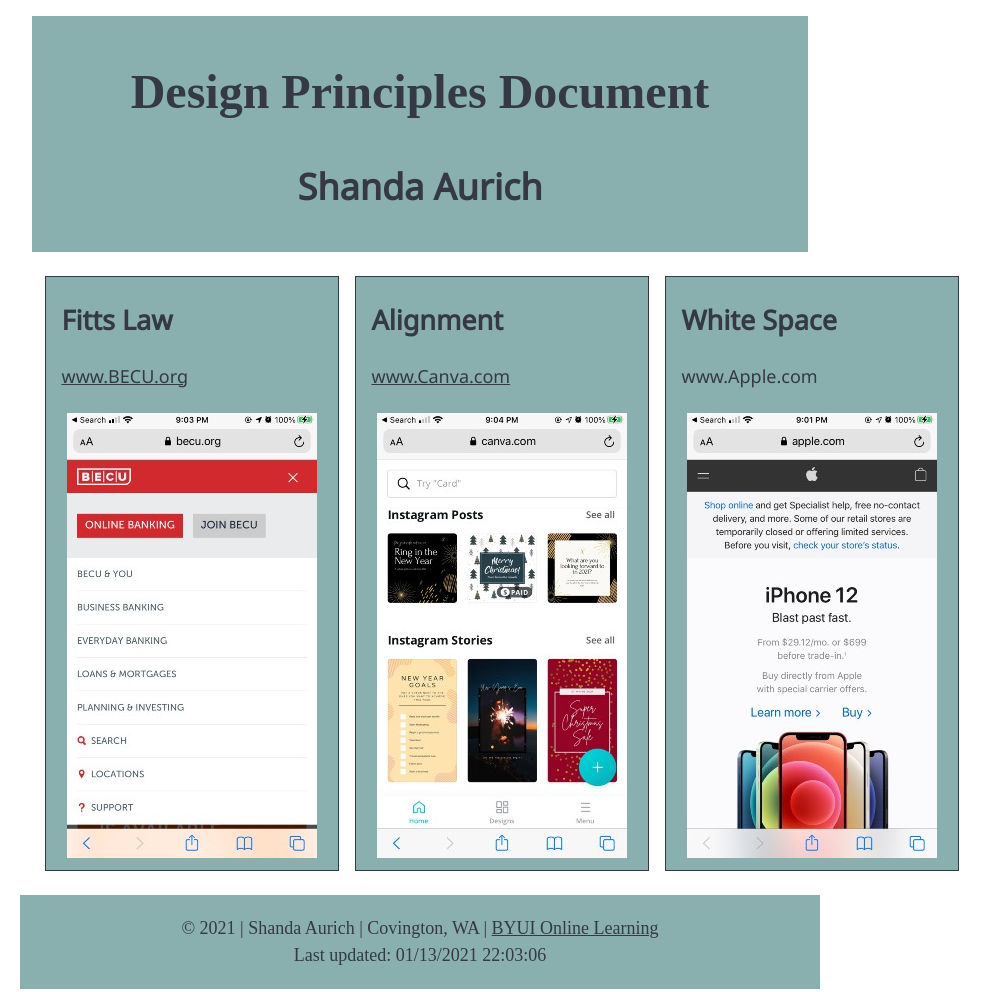
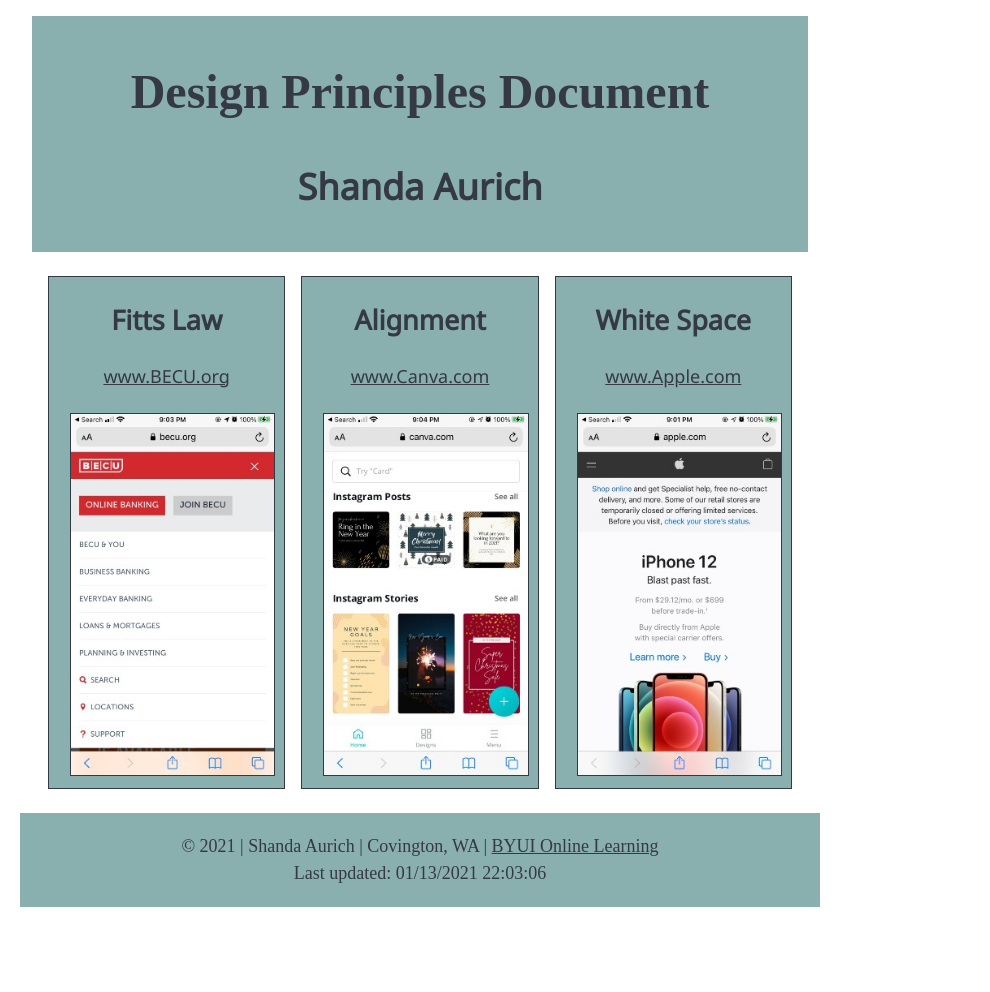
Before and after one commit to Shandarae1/shandarae1.github.io, a plain HTML site: page Lesson2/design-principles.html in a window 1280 px wide. Shown: the whole page, without its empty margins (220-1210 px from the left). After the commit the page ends 923 px from the top, so only its background shows below. Drawn offline with Linux system fonts and the light colour scheme; a web font is replaced by a local one.

Commit message:
fixed css

```diff
--- a/Lesson2/css/l2small.css
+++ b/Lesson2/css/l2small.css
@@ -7,12 +7,27 @@ body {
 
 /* phone or baseline view--------------*/
 
+main {
+  max-width: 760px;
+  margin: 0 auto;
+  display: grid;
+  grid-template-columns: 1fr;
+}
+
+main section {
+  margin: 0.5rem;
+  border: 1px solid #353945;
+  padding: 0 1rem;
+  background-color: #89b0ae;
+}
+
 header,
 nav,
 main,
 footer {
   margin: 1rem auto;
   max-width: 760px;
+  text-align: center;
 }
 
 header,
@@ -26,21 +41,6 @@ header {
   padding: 0.5rem;
   font-size: 24px;
 }
-
-main {
-  max-width: 767px;
-  margin: 0 auto;
-  display: grid;
-  grid-template-columns: 1fr;
-}
-
-main section {
-  margin: 0.5rem;
-  border: 1px solid #353945;
-  padding: 0 1rem;
-  background-color: #89b0ae;
-}
-
 
 h1 {
   font-family: "Trocchi", serif;
@@ -61,10 +61,8 @@ a {
   color: #353945;
 }
 
-
 /* medium view-----------*/
 @media only screen and (min-width: 32.5em) {
-
   main {
     grid-template-columns: 1fr 1fr;
   }
@@ -72,10 +70,15 @@ main {
   main section picture {
     display: block;
   }
+
+  main section picture img {
+    width: 100%;
+    height: auto;
+    border: 1px solid #353945;
+  }
 }
 /* large view-----------*/
 @media only screen and (min-width: 60em) {
-
   main {
     grid-template-columns: 1fr 1fr 1fr;
   }
--- a/Lesson2/design-principles.html
+++ b/Lesson2/design-principles.html
@@ -48,7 +48,7 @@
       </section>
       <section>
         <h2>White Space</h2>
-        <p><a href="www.apple.com"></a>www.Apple.com</p>
+        <p><a href="www.apple.com">www.Apple.com</a></p>
         <picture>
           <img
             class="appleimage"
```
Lines whose indentation alone changed are shown as unchanged.
